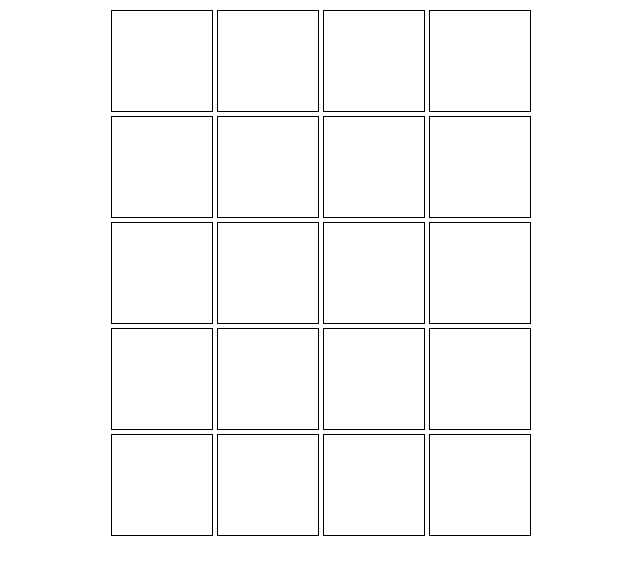
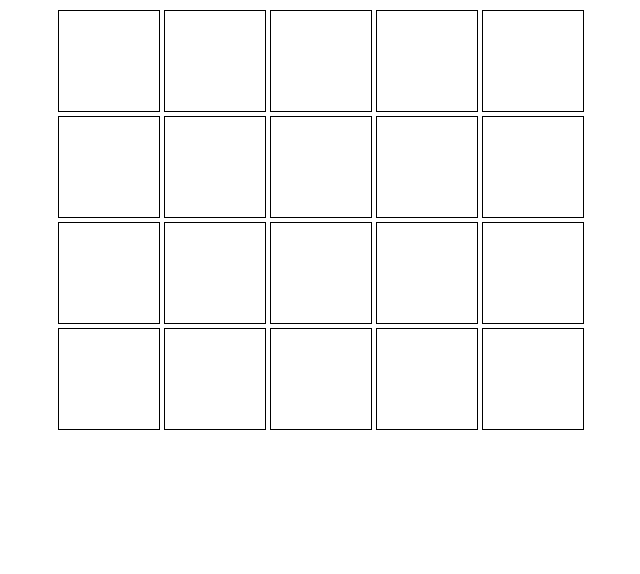
Before and after one commit to BrandonASmith/Project1, a plain HTML site: page index.html in a window 1280 px wide. Shown: the whole page, without its empty margins (274-914 px from the left). Drawn offline with nearby package versions, Linux system fonts and the light colour scheme.

Commit message:
board ids

```diff
--- a/assets/css/style.css
+++ b/assets/css/style.css
@@ -7,6 +7,6 @@
 
 }
 .container{
-	width: 515px;
+	width: 620px;
 	margin: 0 auto;
 }
--- a/index.html
+++ b/index.html
@@ -9,26 +9,26 @@
 <body>
 	<div class="container">
 
-		<div class="cell" id=""></div>
-		<div class="cell" id=""></div>
-		<div class="cell" id=""></div>
-		<div class="cell" id=""></div>
-		<div class="cell" id=""></div>
-		<div class="cell" id=""></div>
-		<div class="cell" id=""></div>
-		<div class="cell" id=""></div>
-		<div class="cell" id=""></div>
-		<div class="cell" id=""></div>
-		<div class="cell" id=""></div>
-		<div class="cell" id=""></div>
-		<div class="cell" id=""></div>
-		<div class="cell" id=""></div>
-		<div class="cell" id=""></div>
-		<div class="cell" id=""></div>
-		<div class="cell" id=""></div>
-		<div class="cell" id=""></div>
-		<div class="cell" id=""></div>
-		<div class="cell" id=""></div>
+		<div class="cell" id="1"></div>
+		<div class="cell" id="2"></div>
+		<div class="cell" id="3"></div>
+		<div class="cell" id="4"></div>
+		<div class="cell" id="5"></div>
+		<div class="cell" id="6"></div>
+		<div class="cell" id="7"></div>
+		<div class="cell" id="8"></div>
+		<div class="cell" id="9"></div>
+		<div class="cell" id="10"></div>
+		<div class="cell" id="11"></div>
+		<div class="cell" id="12"></div>
+		<div class="cell" id="13"></div>
+		<div class="cell" id="14"></div>
+		<div class="cell" id="15"></div>
+		<div class="cell" id="16"></div>
+		<div class="cell" id="17"></div>
+		<div class="cell" id="18"></div>
+		<div class="cell" id="19"></div>
+		<div class="cell" id="20"></div>
 
 
 	</div>
```
Also changed, not shown: assets/js/app.js (line endings or trailing spaces).
